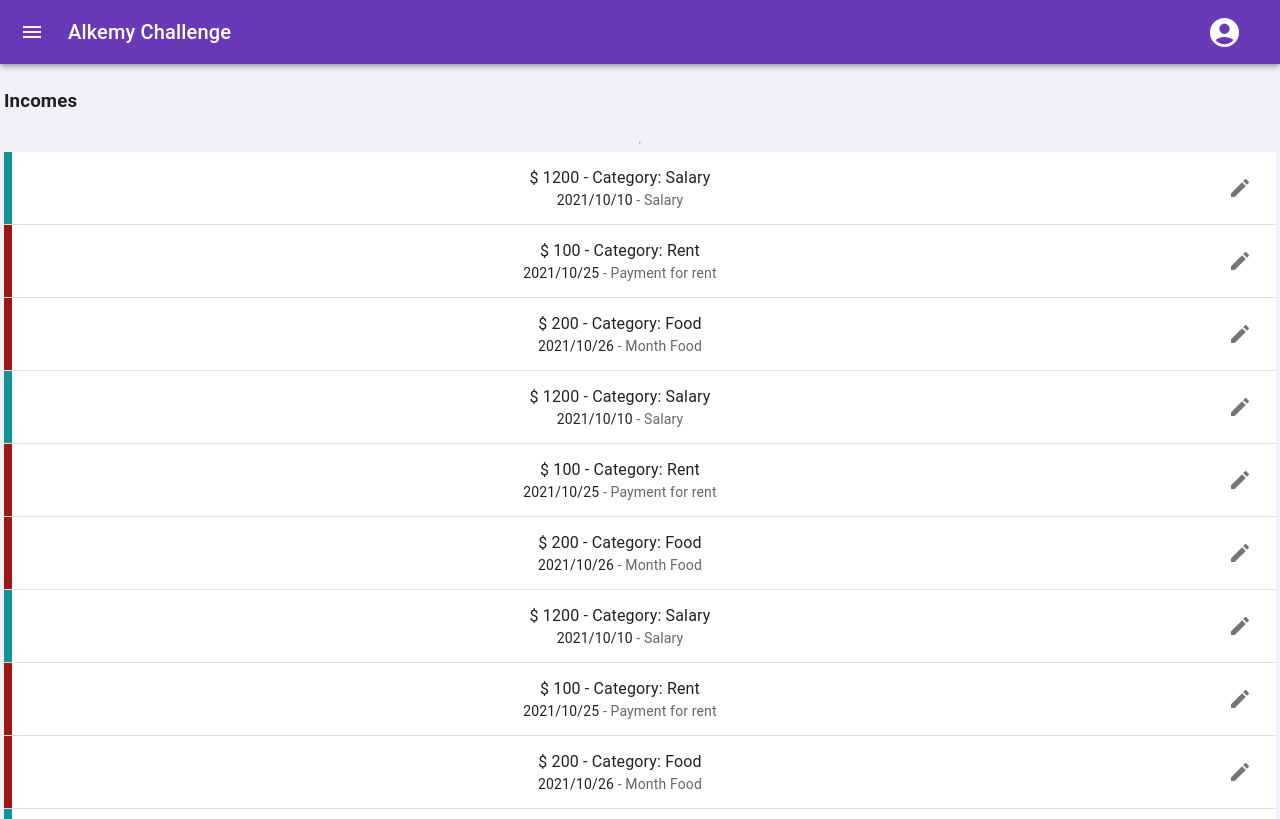
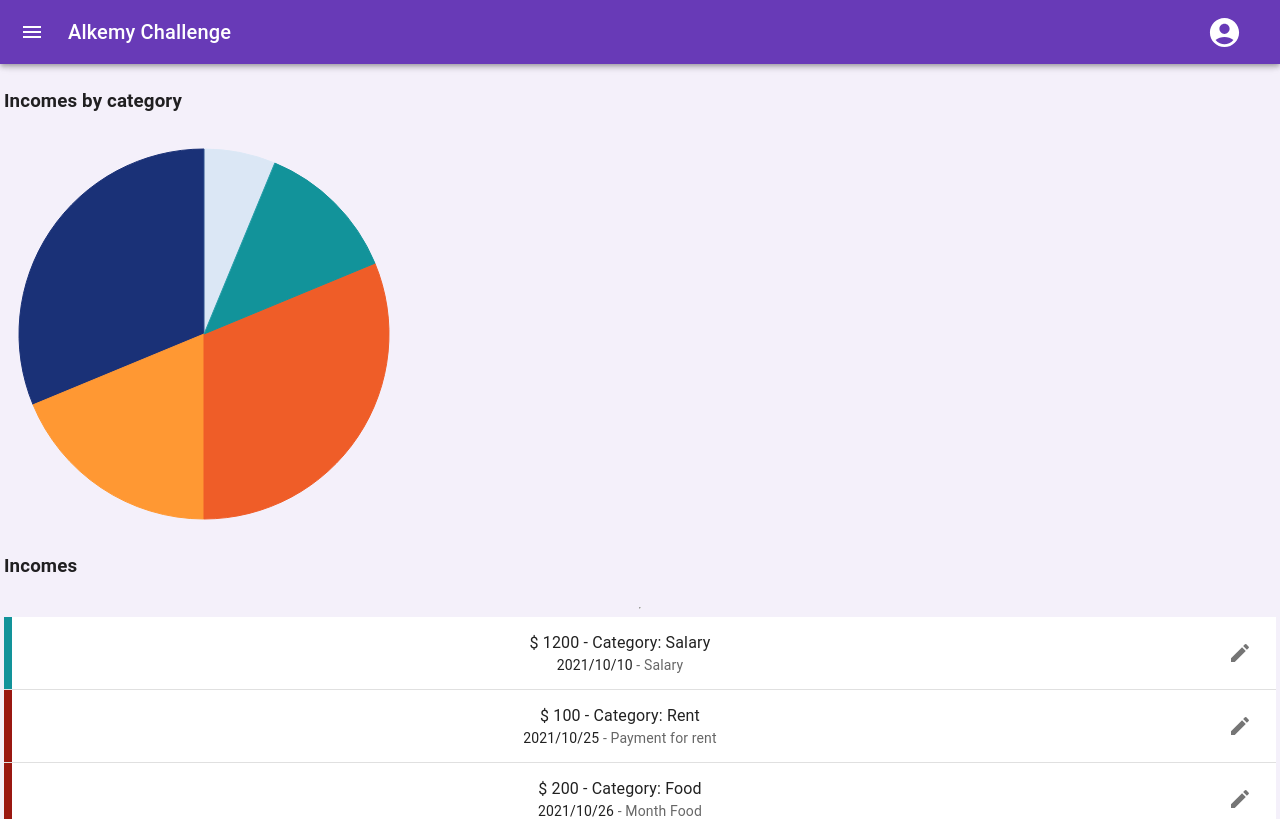
Before and after one commit to germansanz93/alkemy-challenge, a React (Create React App) app in the folder client/alkemy-challenge-client/: page /incomes in a window 1280 px wide. Shown: the top 819 px of the page. Built offline with nearby package versions, Linux system fonts and the light colour scheme.

Commit message:
Created PieChart component and passed in childrens array to expenses and incomes

```diff
--- a/client/alkemy-challenge-client/src/App.js
+++ b/client/alkemy-challenge-client/src/App.js
@@ -1,6 +1,7 @@
 import { Component } from 'react';
 import { Route, Switch } from 'react-router-dom';
 
+import PieChart from './PieChart';
 import './App.css';
 import Appbar from './Appbar';
 import Dashboard from './Dashboard';
@@ -25,21 +26,21 @@ class App extends Component {
           exact
           path="/movements"
           render={() =>
-            <Appbar children={<MovementsList title='Movements' fab={true}/>} />
+            <Appbar children={[<MovementsList title='Movements' fab={true}/>]} />
           }
         />
         <Route
           exact
           path="/incomes"
           render={() =>
-            <Appbar children={<MovementsList title='Incomes'/>} />
+            <Appbar children={[<PieChart title='Incomes by category'/>, <MovementsList title='Incomes'/>]} />
           }
         />
         <Route
           exact
           path="/expenses"
           render={() =>
-            <Appbar children={<MovementsList title='Expenses'/>} />
+            <Appbar children={[<PieChart title='Expenses by category'/>, <MovementsList title='Expenses'/>]} />
           }
         />
       </Switch>
--- /dev/null
+++ b/client/alkemy-challenge-client/src/PieChart.js
@@ -0,0 +1,25 @@
+import React from 'react'
+import { RadialChart } from "react-vis";
+
+export default function PieChart(props) {
+  const { title}  = props;
+  return (
+    <div>
+      <h3>{title}</h3>
+      <RadialChart
+        getLabel={d => d.label}
+        data={[
+          { angle: 1, color: "#FFF", name: "blue", opacity: 0.2 },
+          { angle: 2, color: "#000", name: "yellow" },
+          { angle: 5, color: "#1E96BE", name: "cyan" },
+          { angle: 3, color: "#DA70BF", name: "magenta" },
+          { angle: 5, color: "#F6D18A", name: "yellow again" }
+        ]}
+        labelsRadiusMultiplier={1.6}
+        labelsStyle={{ fontSize: 16, fill: "#222" }}
+        width={400}
+        height={400}
+      />
+    </div>
+  )
+}
```
Also changed, not shown: client/alkemy-challenge-client/src/MovementsList.js (+4 -3 lines).
